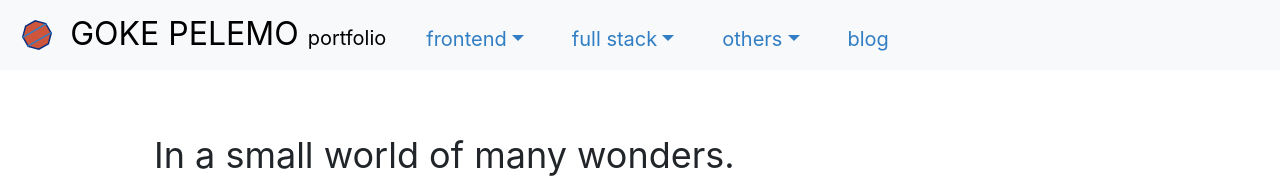
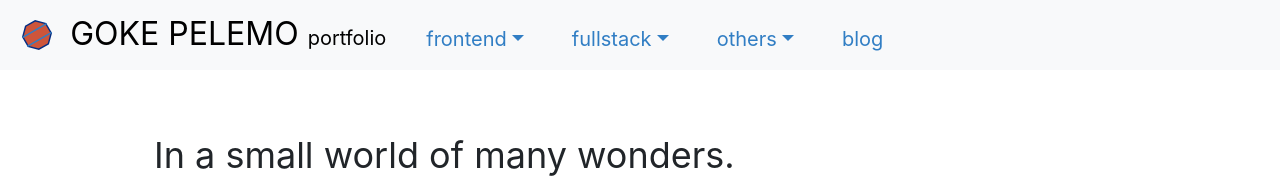
Before and after one commit to gokepelemo/portfolio, a React (Create React App) app: page / in a window 1280 px wide. Shown: the top 178 px of the page. Built offline with nearby package versions, Linux system fonts and the light colour scheme.

Commit message:
update navbar js

```diff
--- a/src/components/NavBar/NavBar.jsx
+++ b/src/components/NavBar/NavBar.jsx
@@ -30,7 +30,7 @@ export default function NavBar({ portfolioData }) {
               {Object.keys(portfolioData).map((portfolioCategory, index) => {
                 return (
                   <NavDropdown
-                    title={portfolioCategory}
+                    title={portfolioCategory.replace(" ","")}
                     id="basic-nav-dropdown"
                     key={index}
                   >
@@ -84,6 +84,7 @@ export default function NavBar({ portfolioData }) {
                   href={`https://gokepelemo.com/`}
                   role="button"
                   tabIndex="0"
+                  target="_blank"
                 >
                   Blog
                 </Nav.Link>
```
